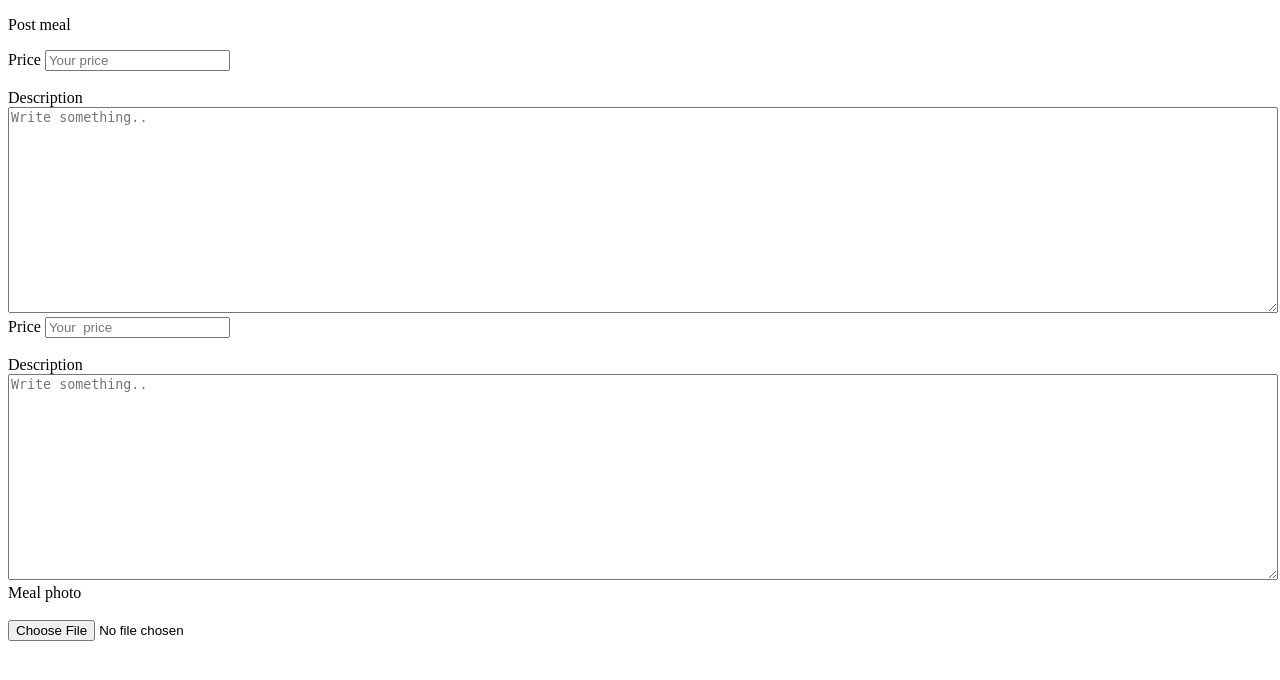
After one commit to mudambirichard/flask_intro, a Flask app: page /post in a window 1280 px wide. The commit adds this page. Shown: the top 680 px of the page. Run offline with Flask 2, Linux system fonts and the light colour scheme.

Commit message:
add post.html

```diff
--- a/app.py
+++ b/app.py
@@ -22,7 +22,7 @@ def login():
 			error = 'Invalid credentials. Please try again.'
 		else:
 
-			return redirect(url_for('home'))
+			return redirect(url_for('login.html'))
 	return render_template('login.html', error=error)
 
 
@@ -31,11 +31,17 @@ def register():
 	error = None
 	if request.method == 'POST':
 
-
-			return redirect(url_for('home'))
+	    return redirect(url_for('home'))
 	return render_template('register.html', error=error)
 
 
+@app.route('/post', methods=['GET', 'POST'])
+def post():
+	error = None
+	if request.method == 'POST':
+
+	    return redirect('post.html')
+	return render_template('post.html', error=error)
 
 if __name__ == '__main__':
 	app.run(debug=True)
--- /dev/null
+++ b/templates/post.html
@@ -0,0 +1,53 @@
+<!doctype html>
+<!DOCTYPE html>
+<html>
+<head>
+	<title>Post</title>
+</head>
+<body>
+<div class="container">
+<p>Post meal</p>
+
+<form>
+<label for="price">Price</label>
+<input type="number" name="price" placeholder="Your price"><br><br>
+<label for="description">Description</label>
+ <textarea id="description" name="description" placeholder="Write something.." style="height:200px; width: 100%;"></textarea>
+
+</form>
+   {% if error %}
+ <p class="error"><strong>Error</strong>{{error}}</p>
+ {% endif %}
+
+</div>
+
+</body>
+</html>
+
+
+
+
+
+
+
+
+
+
+
+
+
+
+
+
+	<label for="price">Price</label>
+    <input type="number" id="price" name="price" placeholder="Your  price"><br><br>
+
+
+     <label for="description">Description</label>
+    <textarea id="description" name="description" placeholder="Write something.." style="height:200px; width: 100%;"></textarea>
+
+    <label for="text">Meal photo</label><br><br>
+    <input type="file" value="post">
+   </form>
+
+  </div>
--- a/templates/welcome.html
+++ b/templates/welcome.html
@@ -7,9 +7,12 @@
 </head>
 <body>
  <div class="container">
- <h1>Welcome to Andela Bootcamp 07</h1>
+ <h1>Welcome to Andela  Hotel</h1>
  <br>
  <p> Click <a href="/"> here </a> to go home!</p>
+  <p> Click <a href="/"> here </a> to register!</p>
+  <p> Click <a href="/"> here </a> to login!</p>
+  <p> Click <a href="/"> here </a> to post nmeal!</p>
 
 
  </div>
--- a/test.py
+++ b/test.py
@@ -35,7 +35,10 @@ class FlaskTestCase(unittest.TestCase):
     	    response = tester.get('/register', content_type='html/text')
     	    self.assertTrue(b'Please register' in response.data)
 
-
+    	def test_post_page_loads(self):
+    	    tester = app.test_client(self)
+    	    response = tester.get('/post', content_type='html/text')
+    	    self.assertFalse(b'Please post' in response.data)
 
 
 
```
Also changed, not shown: 1 other file.
